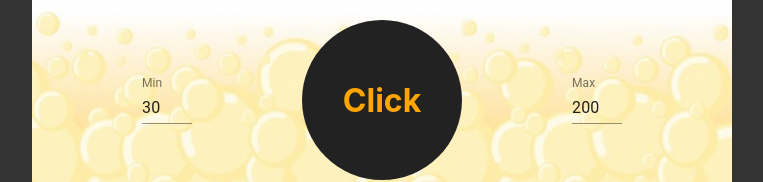
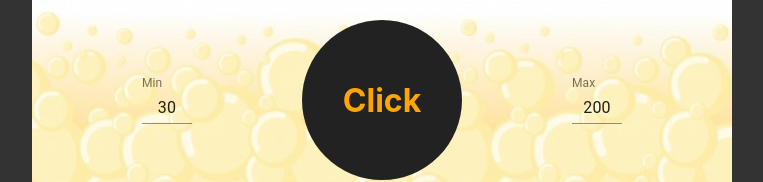
Before and after one commit to Graf-J/Grammsaufa-Web, a React (Create React App) app: page / in a window 1280 px wide. Shown: the top 182 px of the page, without its empty margins (258-1021 px from the left). Built offline with nearby package versions, Linux system fonts and the light colour scheme.

Commit message:
Added minor Style Changes

```diff
--- a/src/components/addUsersPage/UserCard.css
+++ b/src/components/addUsersPage/UserCard.css
@@ -10,3 +10,10 @@
     padding: 8px;
     margin: 2px;
 }
+
+.user-name-wrapper {
+    width: 100%;
+    white-space: nowrap;
+    overflow: hidden;
+    text-overflow: ellipsis;
+}
--- a/src/components/addUsersPage/UserCard.js
+++ b/src/components/addUsersPage/UserCard.js
@@ -11,7 +11,9 @@ function UserCard({ user, removeUser }) {
 
     return (
         <div className='user-card'>
-            <h1>{ user.name }</h1>
+            <div className='user-name-wrapper'>
+                <h1>{ user.name }</h1>
+            </div>
             <IconButton aria-label="delete" color='secondary' onClick={ handleRemoveUserClick }>
                 <DeleteIcon />
             </IconButton>
--- a/src/components/mainPage/Generator.js
+++ b/src/components/mainPage/Generator.js
@@ -44,11 +44,11 @@ function Generator({ generateRound, rounds }) {
 
     return (
         <div className="generator">
-            <TextField label="Min" className="limiter" value={ min } onChange={ (e) => setMin(e.target.value)} />
+            <TextField label="Min" className="limiter" value={ min } inputProps={{min: 0, style: { textAlign: 'center' }}} onChange={ (e) => setMin(e.target.value)} />
             <div style={ rnd_button } className='rnd-button' aria-haspopup="true" onClick={ handleButtonClick } onTouchStart={ onTouchStart } onTouchEnd={ onTouchEnd }>
                 <h1>{ number }</h1>
             </div>
-            <TextField label="Max" className="limiter" value={ max } onChange={ (e) => setMax(e.target.value) } />
+            <TextField label="Max" className="limiter" value={ max } inputProps={{min: 0, style: { textAlign: 'center' }}} onChange={ (e) => setMax(e.target.value) } />
         </div>
     )
 }
```
